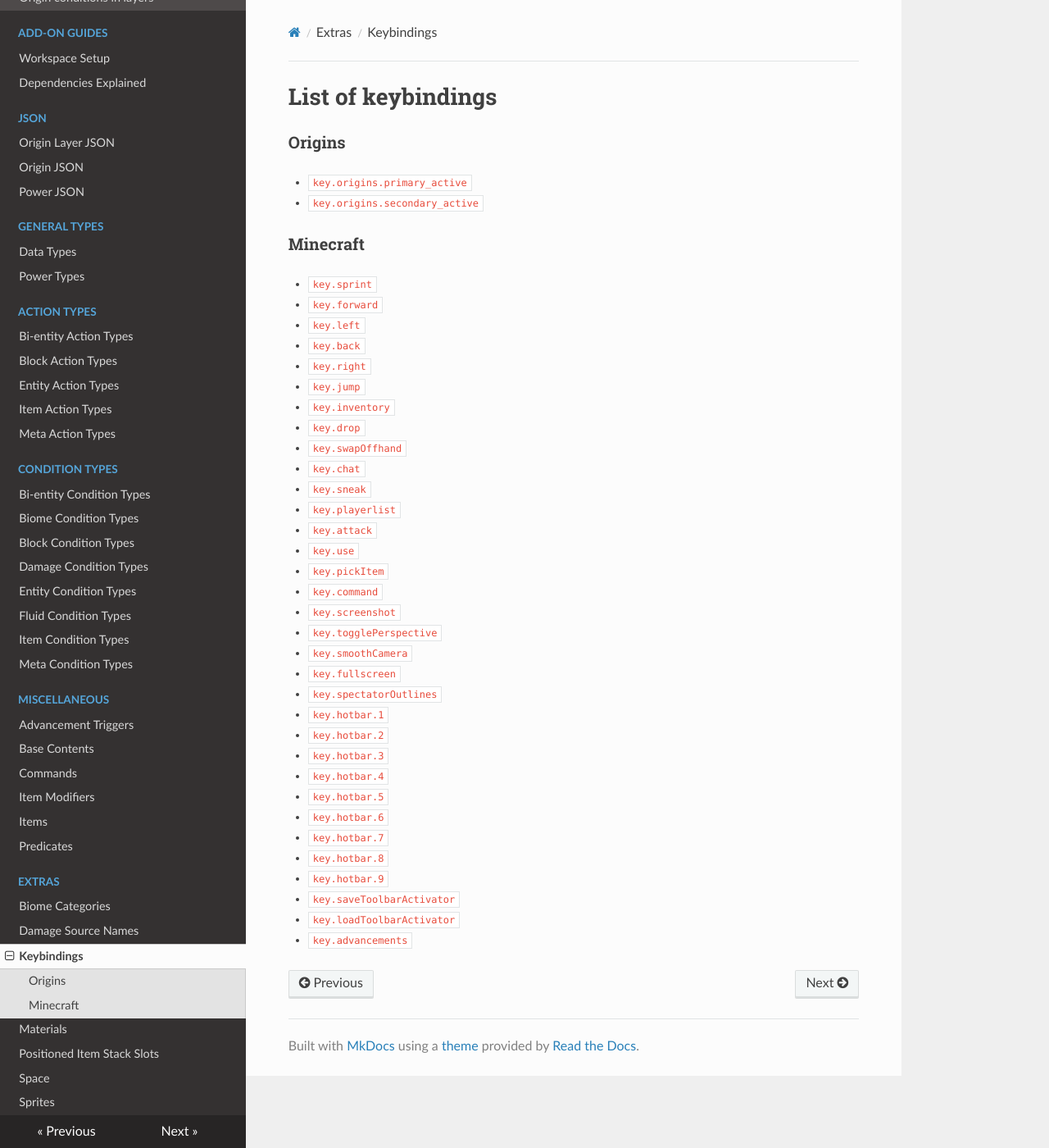
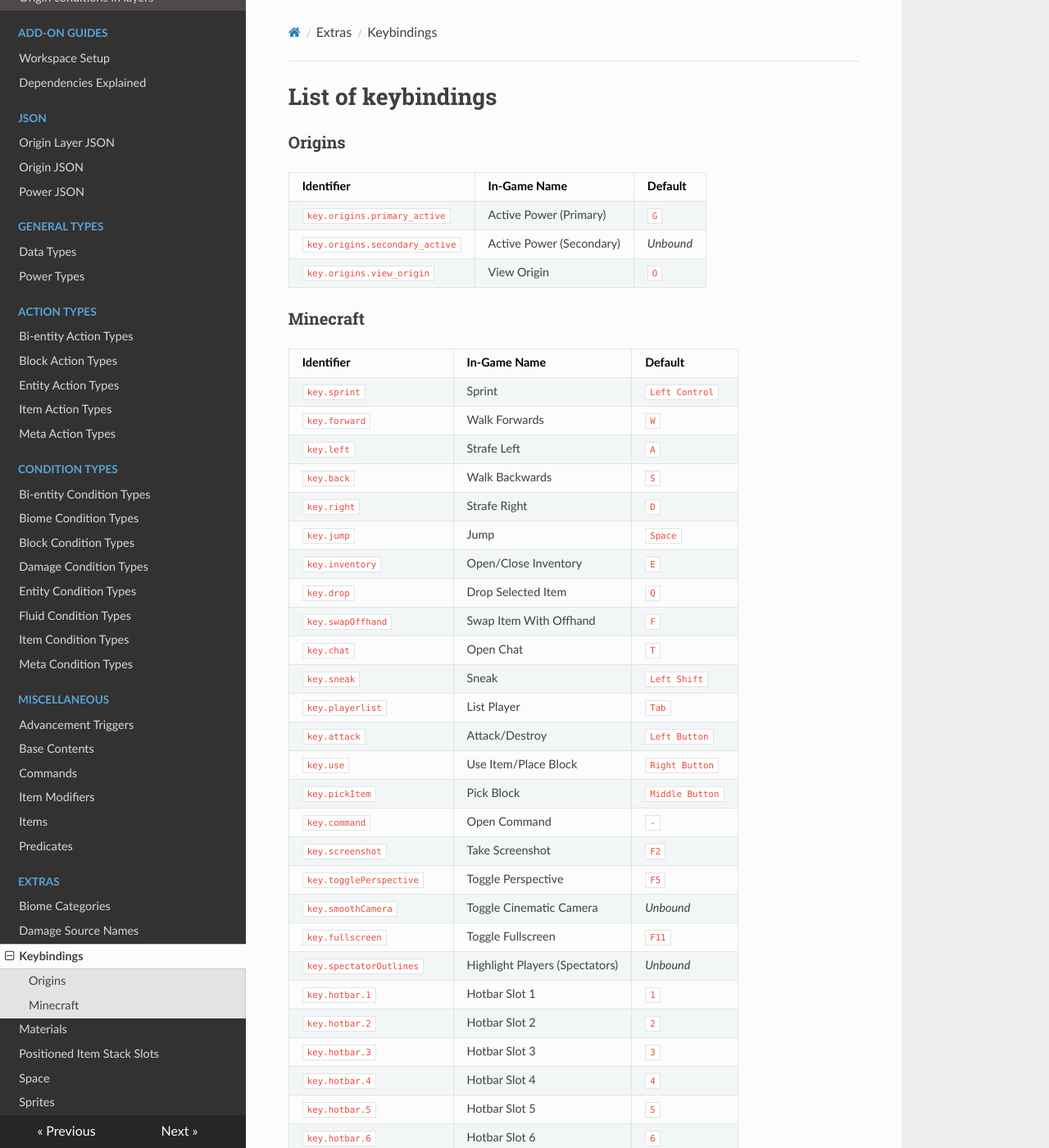
Before and after one commit to apace100/origins-docs, an MkDocs documentation site: the page built from docs/misc/extras/keybindings.md, in a window 1280 px wide and 1400 px high. Shown: the whole window at 82% size. Built offline with MkDocs 1.6.1, drawn with Linux system fonts in a browser that asks for light colours; nearby versions of some CDN libraries; some of the changed text lies outside the part shown.

Commit message:
Updated `keybinds.md` (Extras) Put all keys in a table of contents.

```diff
--- a/docs/misc/extras/keybindings.md
+++ b/docs/misc/extras/keybindings.md
@@ -5,45 +5,48 @@ date: 2021-04-04
 
 # List of keybindings
 
-
 ### Origins
 
-* `key.origins.primary_active`
-* `key.origins.secondary_active`
-
+| Identifier                     | In-Game Name             | Default   |
+| ------------------------------ | ------------------------ | --------- |
+| `key.origins.primary_active`   | Active Power (Primary)   | `G`       |
+| `key.origins.secondary_active` | Active Power (Secondary) | _Unbound_ |
+| `key.origins.view_origin`      | View Origin              | `O`       |
 
 ### Minecraft
 
-* `key.sprint`
-* `key.forward`
-* `key.left`
-* `key.back`
-* `key.right`
-* `key.jump`
-* `key.inventory`
-* `key.drop`
-* `key.swapOffhand`
-* `key.chat`
-* `key.sneak`
-* `key.playerlist`
-* `key.attack`
-* `key.use`
-* `key.pickItem`
-* `key.command`
-* `key.screenshot`
-* `key.togglePerspective`
-* `key.smoothCamera`
-* `key.fullscreen`
-* `key.spectatorOutlines`
-* `key.hotbar.1`
-* `key.hotbar.2`
-* `key.hotbar.3`
-* `key.hotbar.4`
-* `key.hotbar.5`
-* `key.hotbar.6`
-* `key.hotbar.7`
-* `key.hotbar.8`
-* `key.hotbar.9`
-* `key.saveToolbarActivator`
-* `key.loadToolbarActivator`
-* `key.advancements`
+| Identifier                 | In-Game Name                   | Default         |
+| -------------------------- | ------------------------------ | --------------- |
+| `key.sprint`               | Sprint                         | `Left Control`  |
+| `key.forward`              | Walk Forwards                  | `W`             |
+| `key.left`                 | Strafe Left                    | `A`             |
+| `key.back`                 | Walk Backwards                 | `S`             |
+| `key.right`                | Strafe Right                   | `D`             |
+| `key.jump`                 | Jump                           | `Space`         |
+| `key.inventory`            | Open/Close Inventory           | `E`             |
+| `key.drop`                 | Drop Selected Item             | `Q`             |
+| `key.swapOffhand`          | Swap Item With Offhand         | `F`             |
+| `key.chat`                 | Open Chat                      | `T`             |
+| `key.sneak`                | Sneak                          | `Left Shift`    |
+| `key.playerlist`           | List Player                    | `Tab`           |
+| `key.attack`               | Attack/Destroy                 | `Left Button`   |
+| `key.use`                  | Use Item/Place Block           | `Right Button`  |
+| `key.pickItem`             | Pick Block                     | `Middle Button` |
+| `key.command`              | Open Command                   | `-`             |
+| `key.screenshot`           | Take Screenshot                | `F2`            |
+| `key.togglePerspective`    | Toggle Perspective             | `F5`            |
+| `key.smoothCamera`         | Toggle Cinematic Camera        | _Unbound_       |
+| `key.fullscreen`           | Toggle Fullscreen              | `F11`           |
+| `key.spectatorOutlines`    | Highlight Players (Spectators) | _Unbound_       |
+| `key.hotbar.1`             | Hotbar Slot 1                  | `1`             |
+| `key.hotbar.2`             | Hotbar Slot 2                  | `2`             |
+| `key.hotbar.3`             | Hotbar Slot 3                  | `3`             |
+| `key.hotbar.4`             | Hotbar Slot 4                  | `4`             |
+| `key.hotbar.5`             | Hotbar Slot 5                  | `5`             |
+| `key.hotbar.6`             | Hotbar Slot 6                  | `6`             |
+| `key.hotbar.7`             | Hotbar Slot 7                  | `7`             |
+| `key.hotbar.8`             | Hotbar Slot 8                  | `8`             |
+| `key.hotbar.9`             | Hotbar Slot 9                  | `9`             |
+| `key.saveToolbarActivator` | Save Hotbar Activator          | `X`             |
+| `key.loadToolbarActivator` | Load Hotbar Activator          | `C`             |
+| `key.advancements`         | Advancements                   | `L`             |
```
